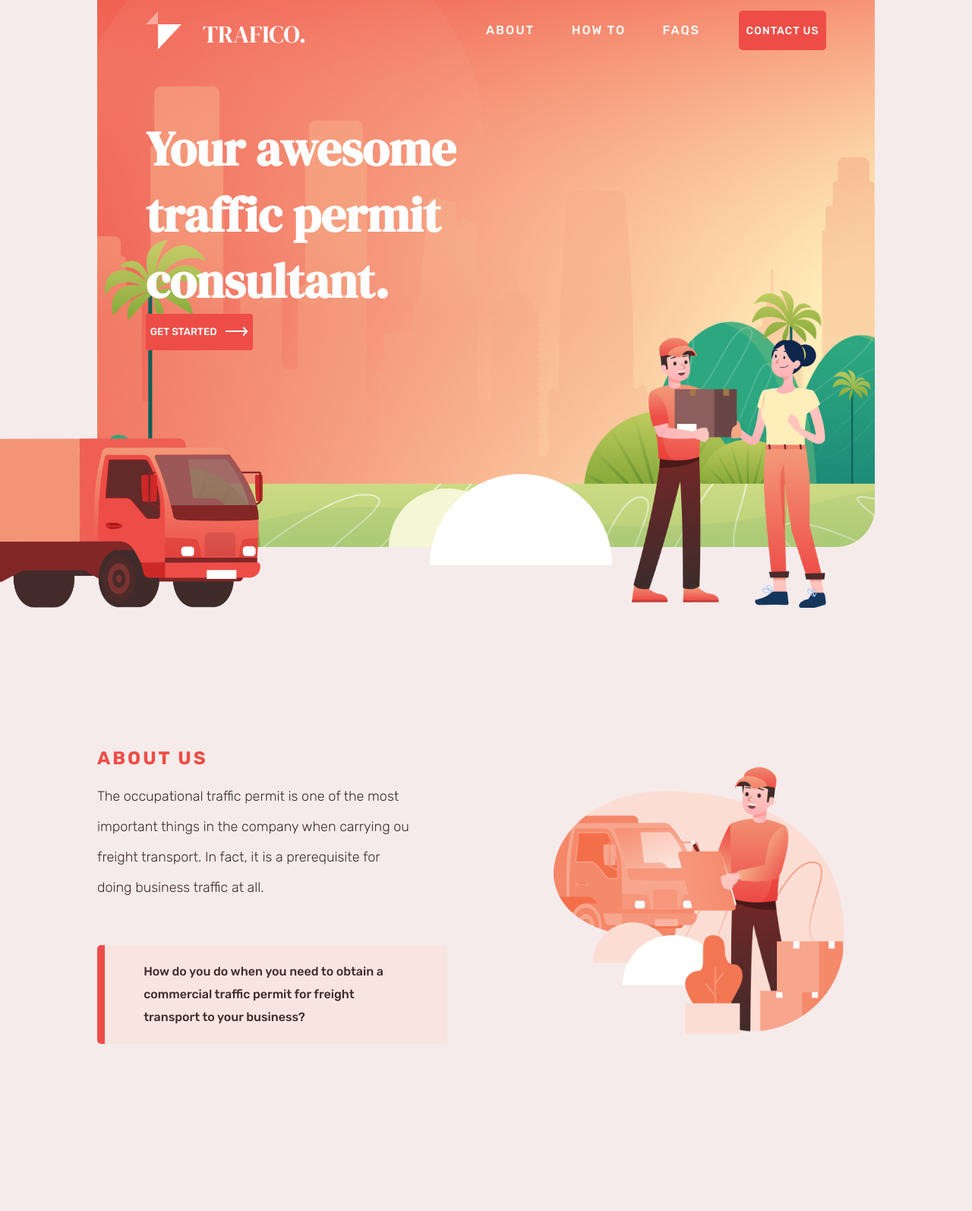
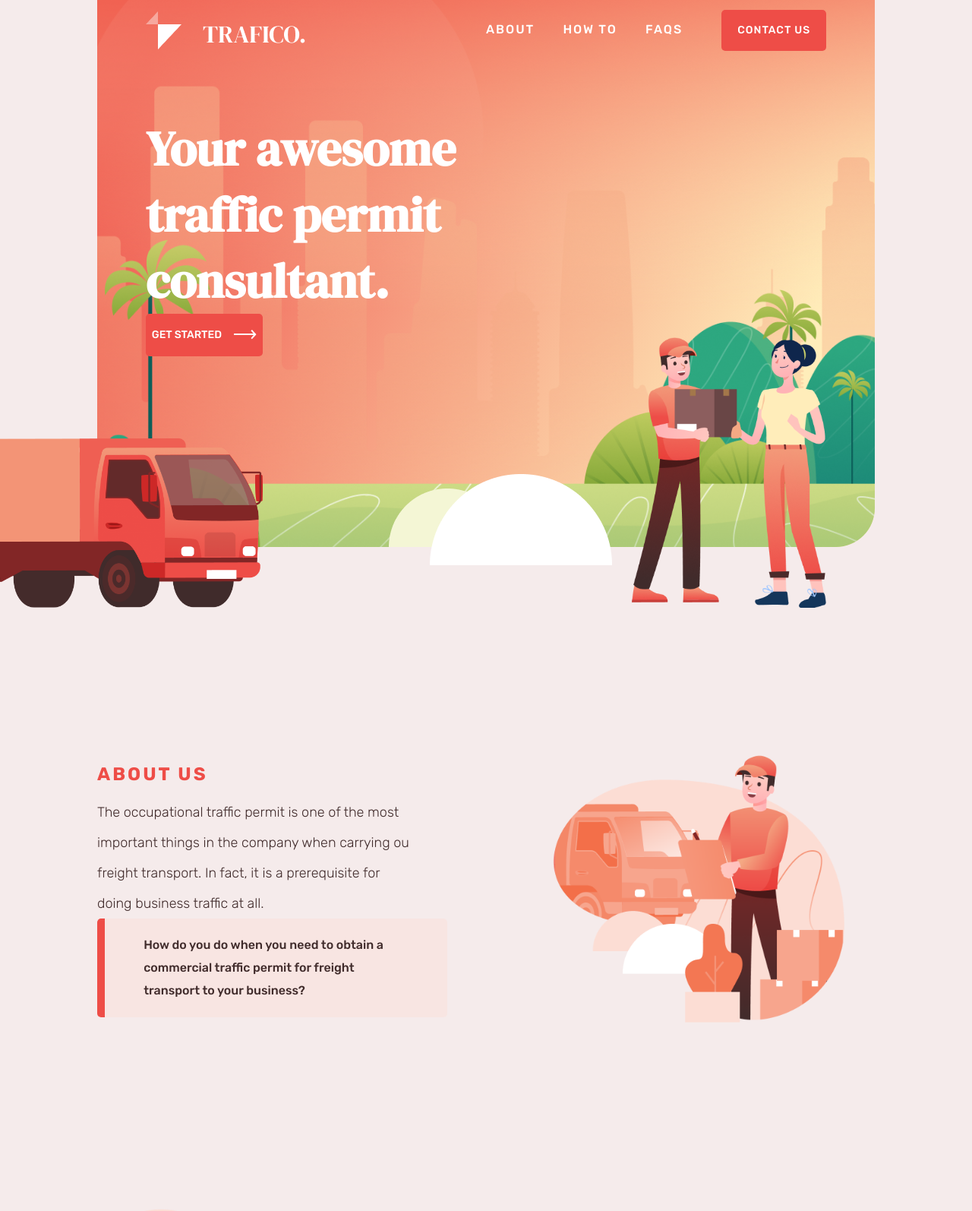
Before and after one commit to YuliaShvets/iot-web-labs, a plain HTML site: page index.html in a window 1280 px wide. Shown: the top 1594 px of the page at 76% size. Drawn offline with Linux system fonts and the light colour scheme.

Commit message:
fixed some bugs

```diff
--- a/style.css
+++ b/style.css
@@ -69,8 +69,8 @@ header button {
     font-weight: 500;
     line-height: 19px;
     margin-left: 4vw;
-    height: 6.5vh;
-    width: 10vw;
+    height: 6.8vh;
+    width: 13vw;
     color: #fff;
     display: flex;
     align-items: center;
@@ -88,6 +88,10 @@ header button {
     align-items: flex-start;
 }
 
+header button:hover{
+    background-color:#c23b2c ;
+}
+
 h1 {
     font-family: 'DM Serif Display', serif;
     font-size: 5vw;
@@ -98,15 +102,21 @@ h1 {
 .getStartedBtn {
     background-color: #EE4D47;
     border: none;
-    height: 6vh;
-    width: 11vw;
+    height: 7vh;
+    width: 12vw;
     display: flex;
     align-items: center;
     justify-content: space-around;
     color: #fff;
+    font-size: 14px;
+    font-weight: 500;
+    line-height: 19px;
     text-transform: uppercase;
-    border-radius: 0.3vw;
+    border-radius: 0.4vw;
+}
 
+.getStartedBtn:hover{
+    background-color: #c23b2c;
 }
 
 .imageCar {
@@ -140,7 +150,7 @@ h1 {
     display: flex;
     justify-content: space-between;
     align-items: center;
-    margin-top: 5vh;
+    margin-top: 7vh;
     padding: 10vw;
 }
 
@@ -148,7 +158,7 @@ h1 {
     width: 45%;
     display: flex;
     flex-direction: column;
-    margin-bottom: 5vh;
+    margin-bottom: 3vh;
 }
 
 h3 {
@@ -174,7 +184,6 @@ h3 {
 
 .infoBlock {
     background-color: rgba(252, 221, 212, 0.4);
-    margin-top: 7vh;
     display: flex;
     justify-content: space-around;
     align-items: center;
@@ -216,7 +225,6 @@ h3 {
     align-items: center;
     flex-direction: column;
     padding: 6vw;
-    margin-top: 10vh;
 }
 
 h2 {
@@ -239,18 +247,20 @@ h2 {
     background-color: #fff;
     width: 23.5%;
     font-weight: 300;
+    font-family: 'Roboto', sans-serif;
     color: #402B2B;
     font-size: 16px;
     line-height: 30px;
     padding: 3vw 7vh 3vw 7vh;
     border-radius : 0.8vw;
-    box-shadow: rgba(238, 77, 71, 0.1);
+    box-shadow: 0px 5px 10px 0px rgba(238, 77, 71, 0.1);
 }
 
 .imageNameSec {
     display: flex;
     flex-direction: row-reverse;
-    justify-content: space-between;
+    justify-content: flex-end;
+    align-items: flex-end;
 }
 
 footer {
@@ -260,7 +270,6 @@ footer {
     justify-content: space-around;
     margin-top: 10vh;
     background-color:#F16353;
-    padding: auto;
 }
 
 footer nav{
```
Also changed, not shown: 1 other file.
